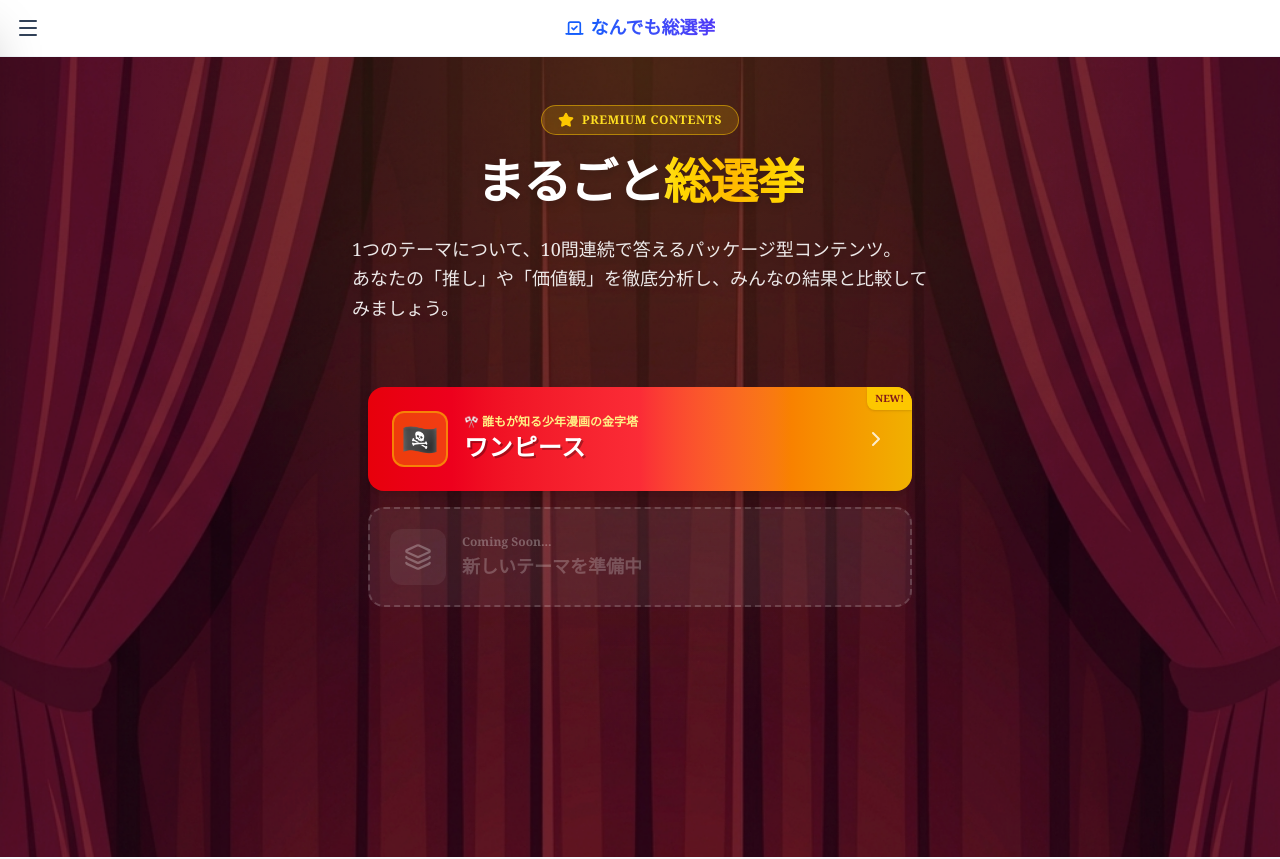
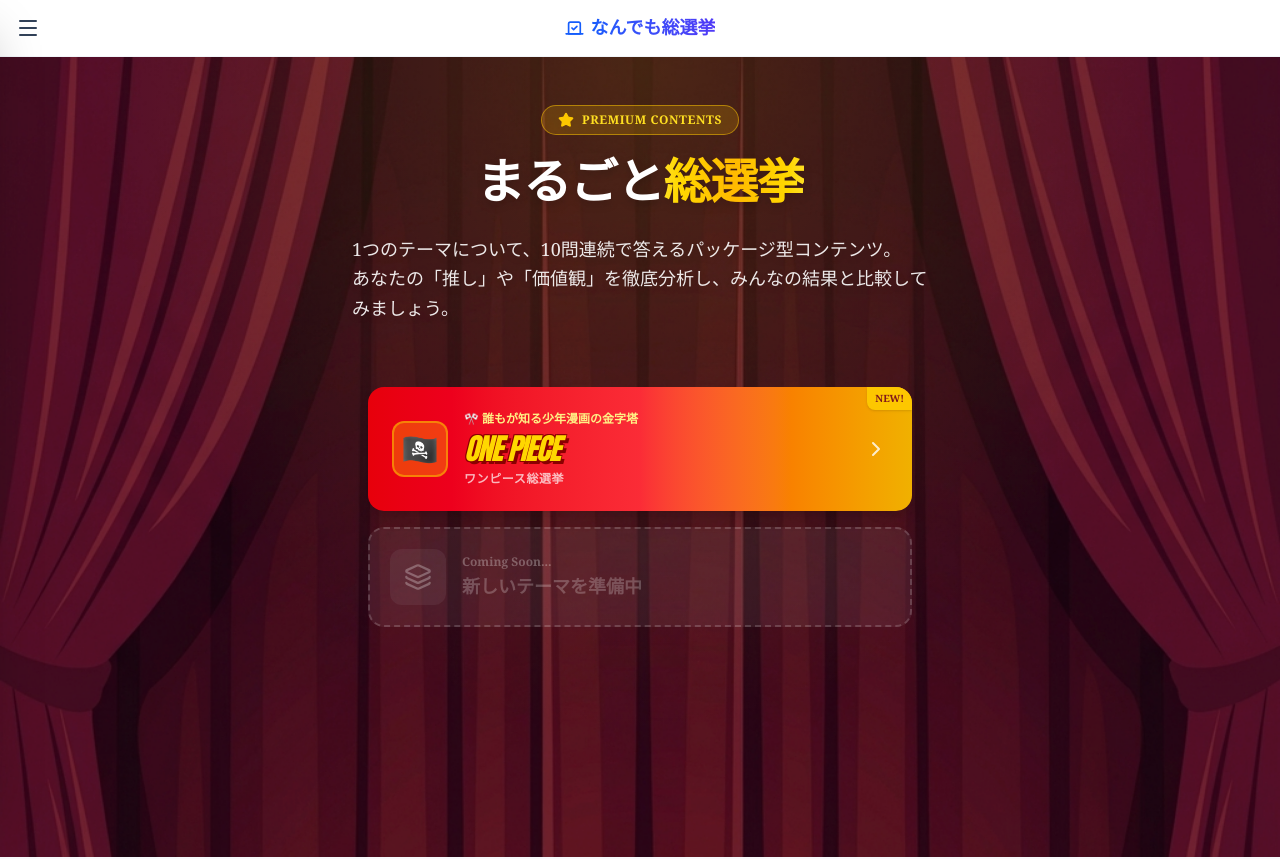
Before and after one commit to haruhei14/general-election-mvp, a Next.js app: page /marugoto in a window 1280 px wide. Shown: the top 859 px of the page. Built offline with nearby package versions, Linux system fonts and the light colour scheme.

Commit message:
feat: ONE PIECE logo style title with Impact font and outline

```diff
--- a/app/marugoto/page.tsx
+++ b/app/marugoto/page.tsx
@@ -63,9 +63,20 @@
                                 </div>
 
                                 <div className="flex-grow min-w-0">
-                                    <p className="text-yellow-200 text-xs font-bold mb-0.5">🎌 誰もが知る少年漫画の金字塔</p>
-                                    <h2 className="text-xl md:text-2xl font-black truncate tracking-wide" style={{ fontFamily: 'serif', textShadow: '2px 2px 0 rgba(0,0,0,0.3)' }}>
-                                        {theme.title}
+                                    <p className="text-yellow-200 text-xs font-bold mb-1">🎌 誰もが知る少年漫画の金字塔</p>
+                                    <h2 className="flex flex-col leading-none">
+                                        <span
+                                            className="text-2xl md:text-3xl font-black italic tracking-tighter"
+                                            style={{
+                                                fontFamily: 'Impact, sans-serif',
+                                                color: '#FFD700',
+                                                textShadow: '3px 3px 0 #8B0000, -1px -1px 0 #8B0000, 1px -1px 0 #8B0000, -1px 1px 0 #8B0000',
+                                                letterSpacing: '-0.05em'
+                                            }}
+                                        >
+                                            ONE PIECE
+                                        </span>
+                                        <span className="text-white/70 text-xs font-bold tracking-wider mt-1">ワンピース総選挙</span>
                                     </h2>
                                 </div>
 
```
